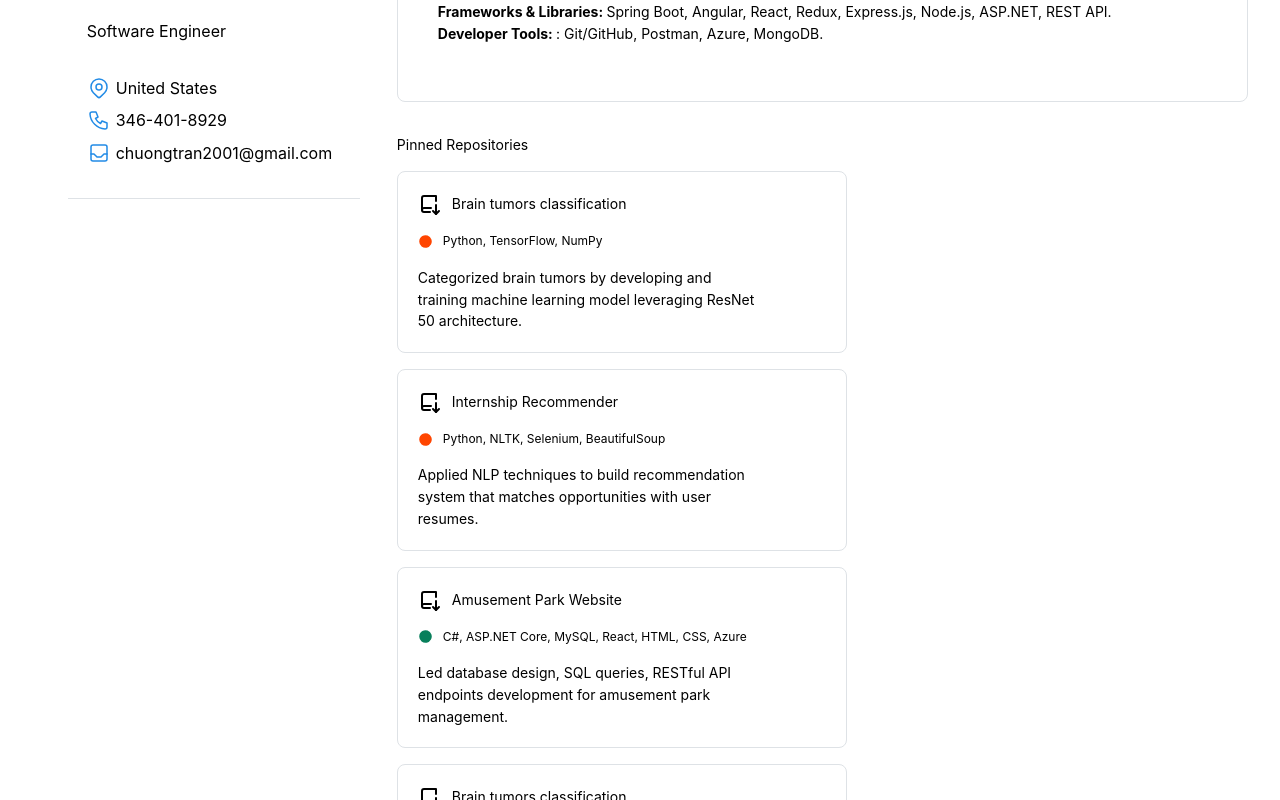
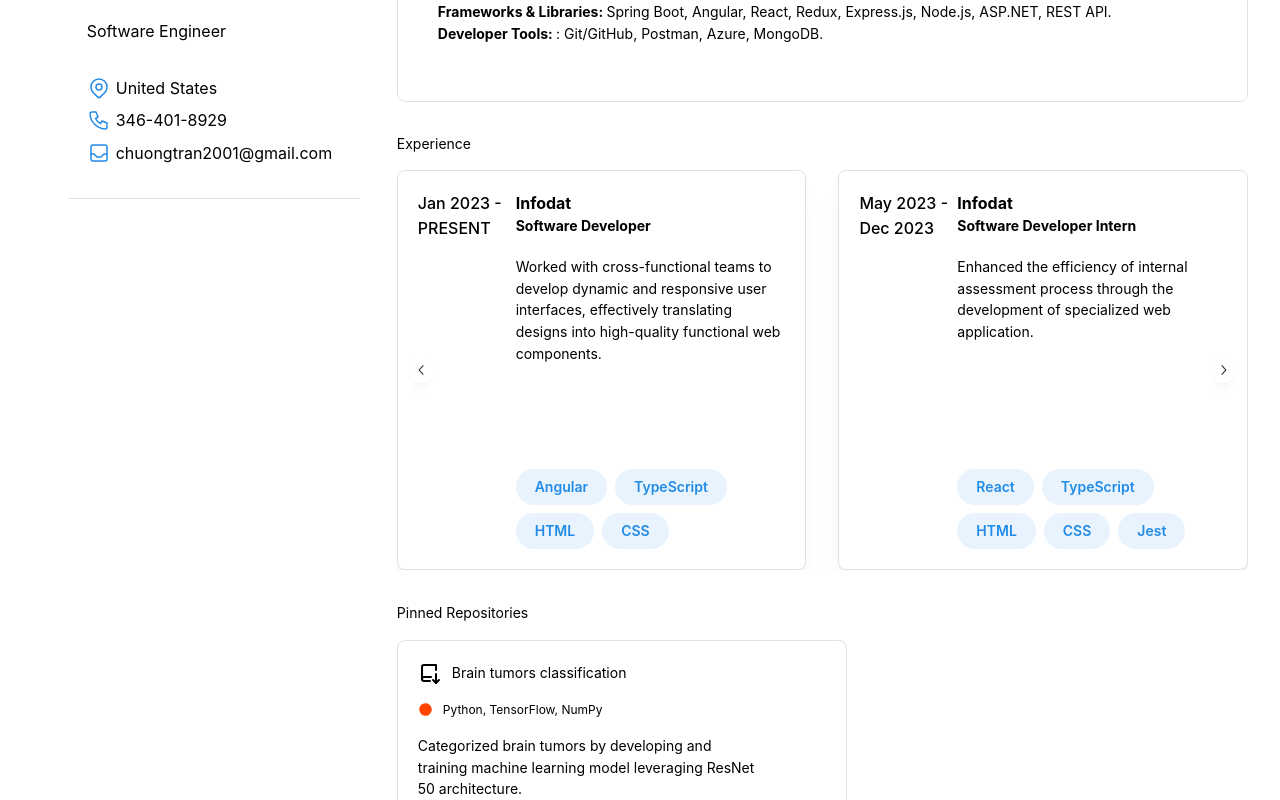
Before and after one commit to Madhurik067307/portfolio-website, a Next.js app: page / in a window 1280 px wide. Shown: the part 420-1220 px from the top of the page. Built offline with nearby package versions, Linux system fonts and the light colour scheme.

Commit message:
added resume

```diff
--- a/src/app/page.tsx
+++ b/src/app/page.tsx
@@ -40,16 +40,6 @@ export default function Home() {
       description:
         "Led database design, SQL queries, RESTful API endpoints development for amusement park management.",
     },
-
-    {
-      id: "1",
-      title: "Brain tumors classification",
-      githubLink: "https://github.com/chuongtran01/Park-Database",
-      dotColor: "green",
-      technologies: "Python, TensorFlow, NumPy",
-      description:
-        "Categorized brain tumors by developing and training machine learning model leveraging ResNet 50 architecture.",
-    },
   ];
 
   return (
@@ -65,11 +55,11 @@ export default function Home() {
           <div className={classes.bottom_right_introduction}>
             <Introduction />
           </div>
+          <div className={classes.bottom_right_experience_container}>
+            <Experience />
+          </div>
           <div className={classes.bottom_right_repo_container}>
             <Repository repositories={repositories} />
-          </div>
-          <div className={classes.bottom_right_experience_container}>
-            <Experience />
           </div>
         </div>
       </div>
--- a/src/components/experience/Experience.tsx
+++ b/src/components/experience/Experience.tsx
@@ -60,7 +60,7 @@ function Card({
 const data = [
   {
     id: "1",
-    timeFrame: "May 2023 - PRESENT",
+    timeFrame: "Jan 2023 - PRESENT",
     company: "Infodat",
     position: "Software Developer",
     description:
@@ -79,13 +79,43 @@ const data = [
         name: "HTML",
       },
       {
-        id: "3",
+        id: "4",
         name: "CSS",
       },
     ],
   },
   {
     id: "2",
+    timeFrame: "May 2023 - Dec 2023",
+    company: "Infodat",
+    position: "Software Developer Intern",
+    description:
+      "Enhanced the efficiency of internal assessment process through the development of specialized web application.",
+    skills: [
+      {
+        id: "1",
+        name: "React",
+      },
+      {
+        id: "2",
+        name: "TypeScript",
+      },
+      {
+        id: "3",
+        name: "HTML",
+      },
+      {
+        id: "4",
+        name: "CSS",
+      },
+      {
+        id: "5",
+        name: "Jest",
+      },
+    ],
+  },
+  {
+    id: "3",
     timeFrame: "Aug 2022 - May 2023",
     company: "University of Houston",
     position: "Teaching Assistant",
@@ -99,7 +129,7 @@ const data = [
     ],
   },
   {
-    id: "3",
+    id: "4",
     timeFrame: "Dec 2022 - Apr 2023",
     company: "Mainbridge Health Partners",
     position: "Software Engineer Intern",
--- a/src/components/personal-information/PersonalInformation.module.css
+++ b/src/components/personal-information/PersonalInformation.module.css
@@ -61,6 +61,10 @@
   display: flex;
   justify-content: center;
   align-items: center;
+
+  @media (max-width: $mantine-breakpoint-sm) {
+    width: 100%;
+  }
 }
 
 .button {
--- a/src/components/personal-information/PersonalInformation.tsx
+++ b/src/components/personal-information/PersonalInformation.tsx
@@ -10,6 +10,11 @@ import React from "react";
 import classes from "./PersonalInformation.module.css";
 
 export default function PersonalInformation() {
+  const openInNewTab = (url: string) => {
+    const newWindow = window.open(url, "_blank", "noopener,noreferrer");
+    if (newWindow) newWindow.opener = null;
+  };
+
   return (
     <div className={classes.container}>
       <div className={classes.avatar}>
@@ -41,6 +46,7 @@ export default function PersonalInformation() {
             mt="xl"
             size="md"
             variant="default"
+            onClick={() => openInNewTab("ChuongTran_Resume.pdf")}
           >
             View Resume
           </Button>
```
Also changed, not shown: 1 other file (tests, documents, lock files or other folders).
